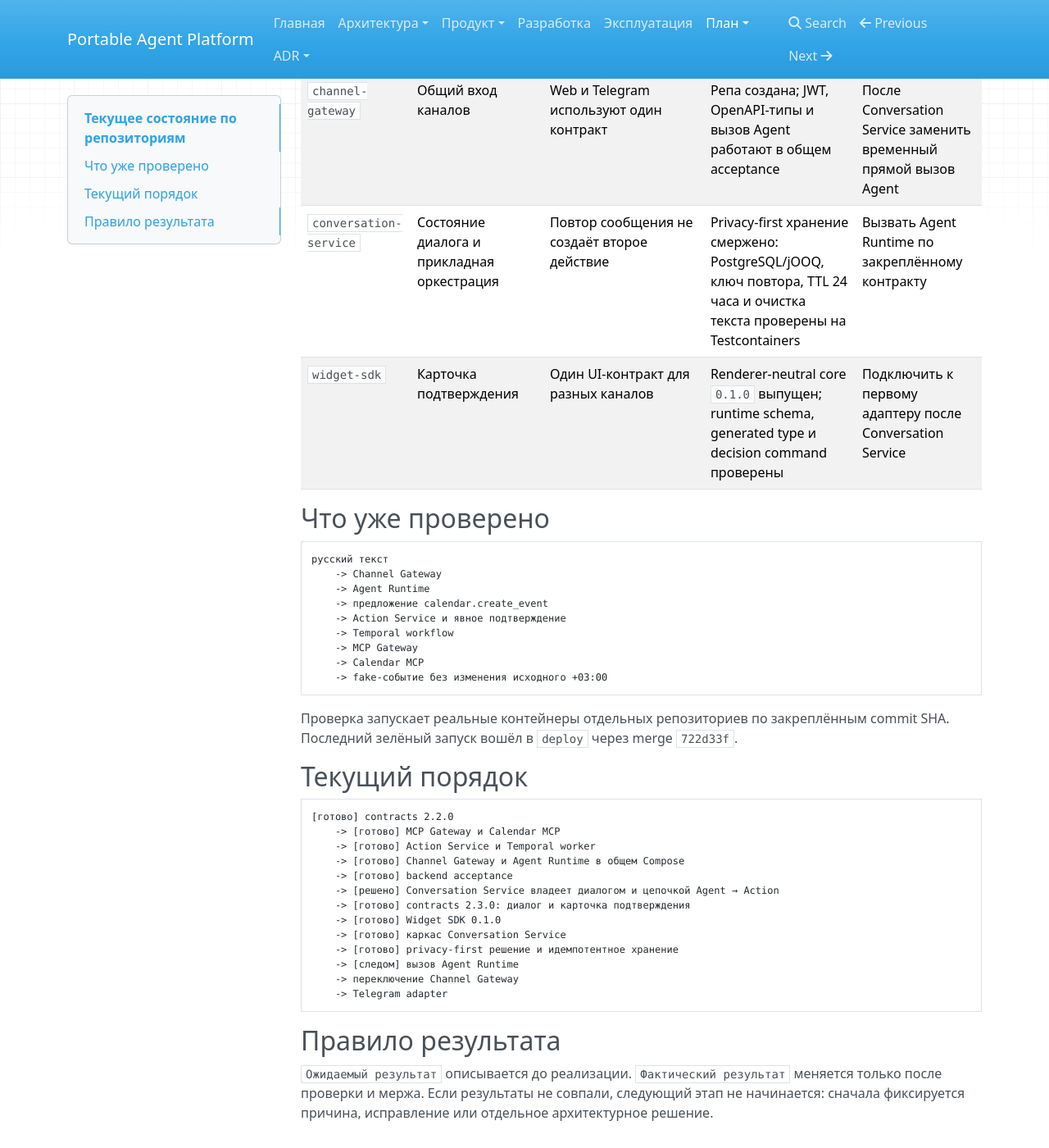
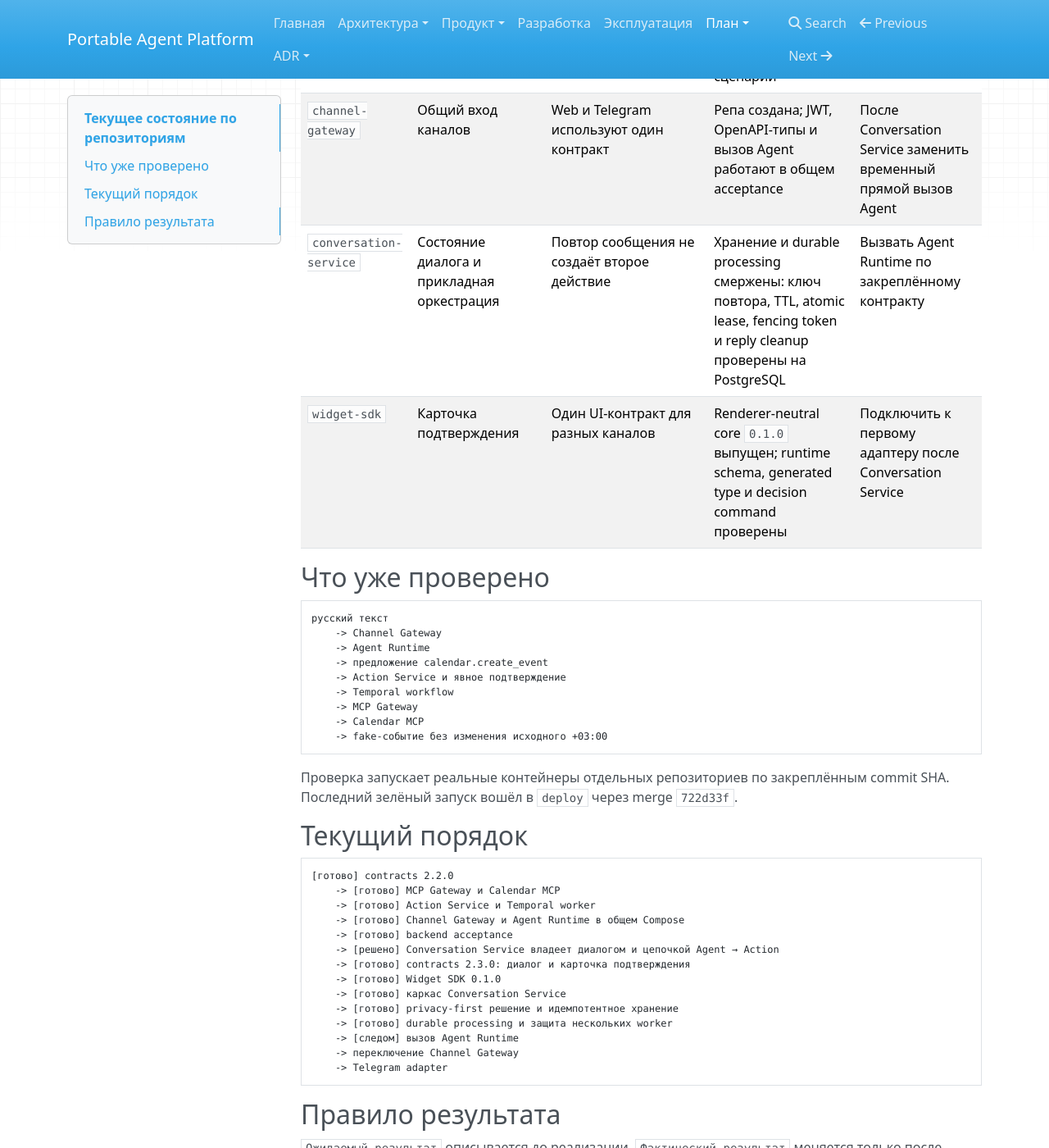
Before and after one commit to portable-agent/platform, an MkDocs documentation site: the page built from docs/delivery/CURRENT_STATUS.md, in a window 1280 px wide and 1400 px high, scrolled down 1285 px. Shown: the whole window at 82% size. Built offline with MkDocs 1.6.1, drawn with Linux system fonts in a browser that asks for light colours; nearby versions of some CDN libraries.

Commit message:
docs: record durable conversation processing (#27)

```diff
--- a/docs/delivery/CURRENT_STATUS.md
+++ b/docs/delivery/CURRENT_STATUS.md
@@ -14,7 +14,7 @@
 | `test-lab` | Календарный acceptance-тест | Один JWT и один контракт на всём пути | Схема Agent `2.1.0`, подтверждение и проверка часового пояса работают | Добавить повтор запроса и проверку отсутствия дубля |
 | `agent-runtime` | Текст в предложение действия | Детерминированное предложение встречи без скрытого выполнения | API `2.1.0`, проверка JWT и календарное предложение работают в общем сценарии | Вызывать через Channel Gateway, AI-модель пока не выбирать |
 | `channel-gateway` | Общий вход каналов | Web и Telegram используют один контракт | Репа создана; JWT, OpenAPI-типы и вызов Agent работают в общем acceptance | После Conversation Service заменить временный прямой вызов Agent |
-| `conversation-service` | Состояние диалога и прикладная оркестрация | Повтор сообщения не создаёт второе действие | Privacy-first хранение смержено: PostgreSQL/jOOQ, ключ повтора, TTL 24 часа и очистка текста проверены на Testcontainers | Вызвать Agent Runtime по закреплённому контракту |
+| `conversation-service` | Состояние диалога и прикладная оркестрация | Повтор сообщения не создаёт второе действие | Хранение и durable processing смержены: ключ повтора, TTL, atomic lease, fencing token и reply cleanup проверены на PostgreSQL | Вызвать Agent Runtime по закреплённому контракту |
 | `widget-sdk` | Карточка подтверждения | Один UI-контракт для разных каналов | Renderer-neutral core `0.1.0` выпущен; runtime schema, generated type и decision command проверены | Подключить к первому адаптеру после Conversation Service |
 
 ## Что уже проверено
@@ -47,6 +47,7 @@
     -> [готово] Widget SDK 0.1.0
     -> [готово] каркас Conversation Service
     -> [готово] privacy-first решение и идемпотентное хранение
+    -> [готово] durable processing и защита нескольких worker
     -> [следом] вызов Agent Runtime
     -> переключение Channel Gateway
     -> Telegram adapter
```
